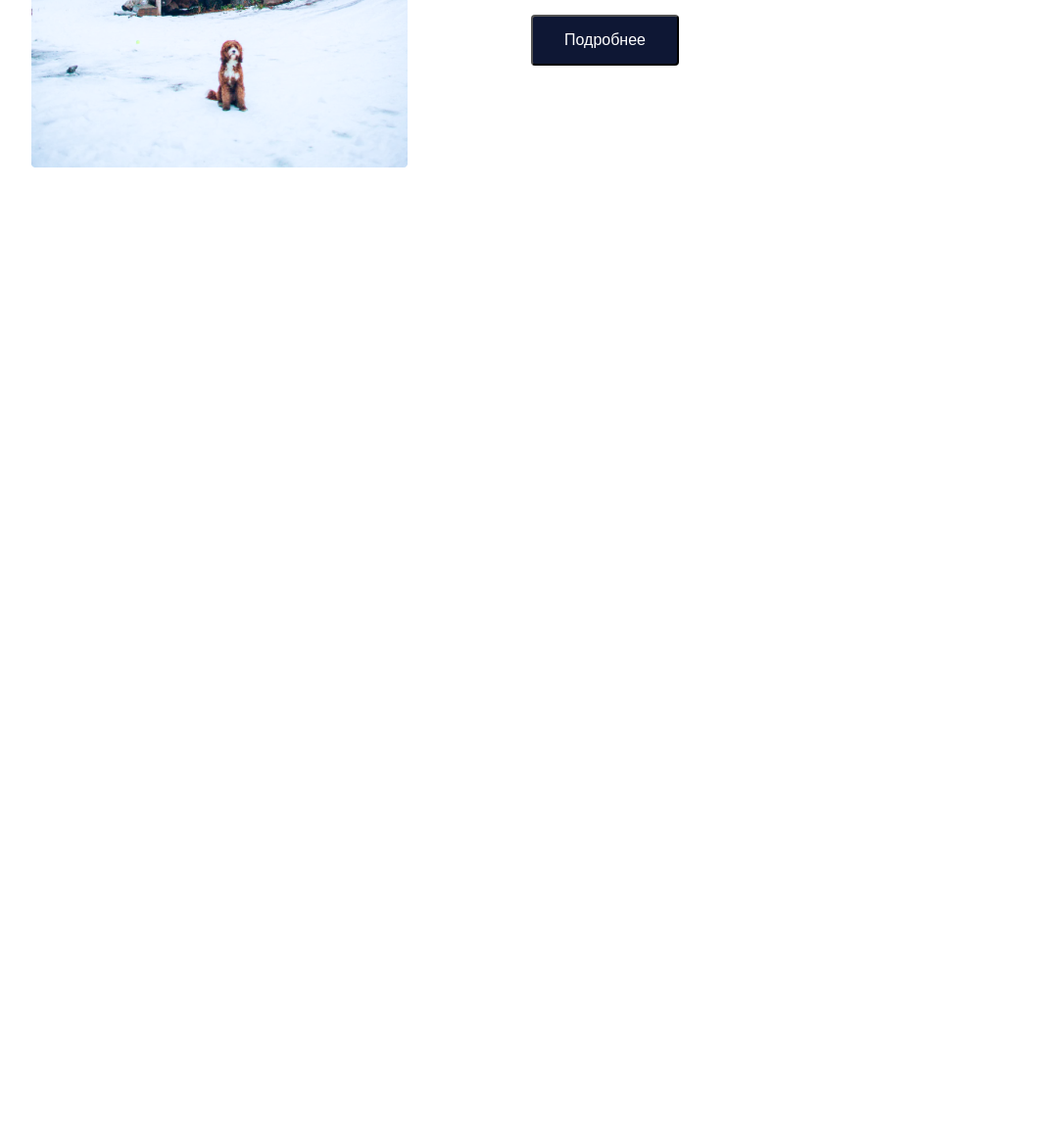
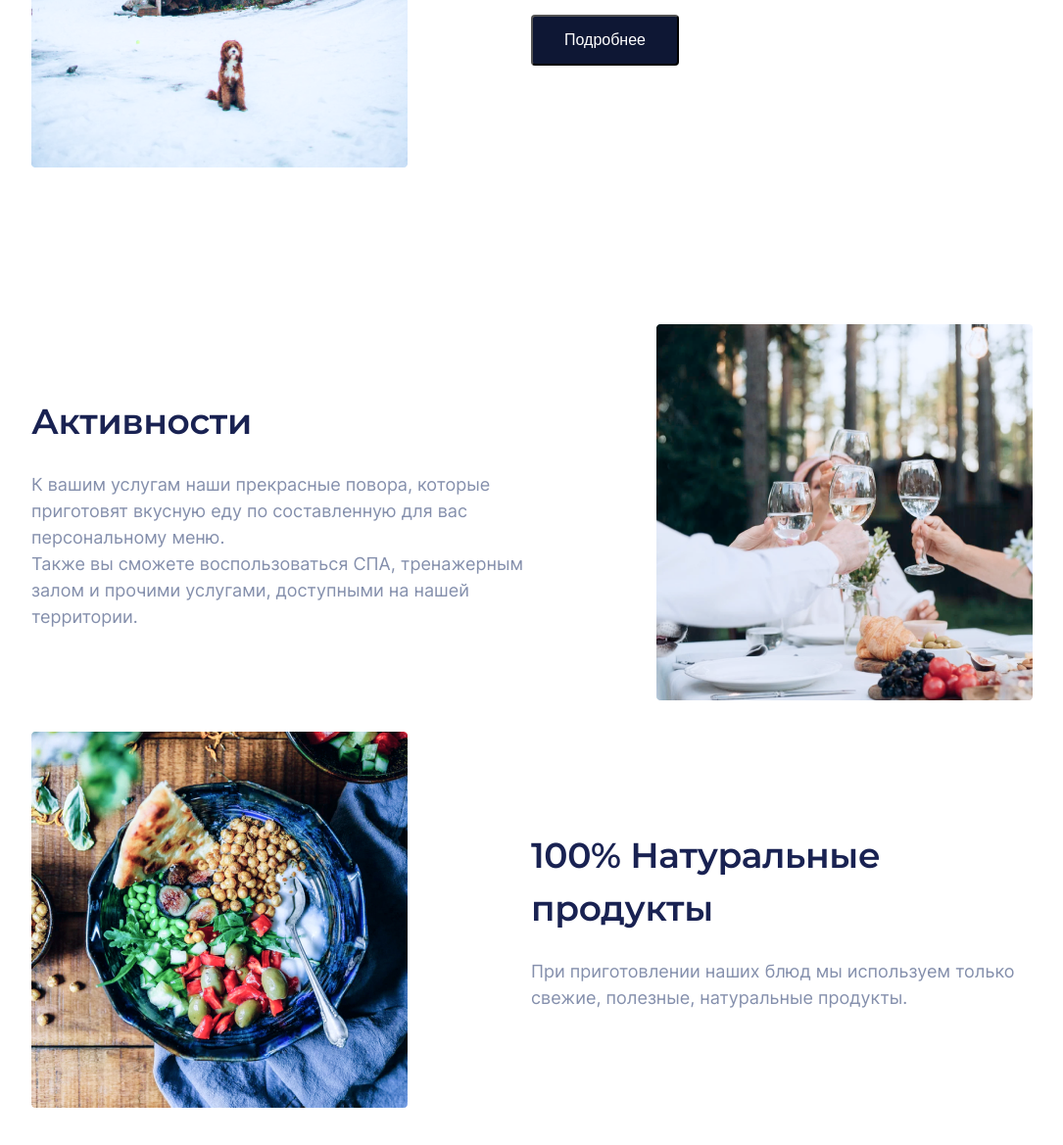
Before and after one commit to vstrogalev/hotel-booking, a plain HTML site: page index.html in a window 1280 px wide. Shown: the part 1475-2644 px from the top of the page at 98% size, without its empty margins (96-1181 px from the left). Before the commit the page ends 1734 px from the top, so only its background shows below. Drawn offline with Linux system fonts and the light colour scheme.

Commit message:
Benefits is done

```diff
--- a/index.html
+++ b/index.html
@@ -44,7 +44,7 @@
     </section>
 
     <section class="about">
-      <img src="images/about.png" alt="Двухэтажный дом в норвежском стиле" class="about__image">
+      <img src="images/about.png" alt="Двухэтажный дом в норвежском стиле" class="image">
 
       <div>
         <h2 class="section-title about__title">Уютный двухэтажный дом в норвежском стиле</h2>
@@ -54,7 +54,29 @@
         <button type="button" class="button">Подробнее</button>
       </div>
     </section>
+
+    <section class="benefits">
+      <div class="benefits__card">
+        <div class="benefits__card-text">
+          <h2 class="section-title">Активности</h2>
+          <p class="section-text">
+            К вашим услугам наши прекрасные повора, которые приготовят вкусную еду по составленную для вас персональному меню.<br>Также вы сможете воспользоваться СПА, тренажерным залом и прочими услугами, доступными на нашей территории.
+          </p>
+        </div>
+        <img src="images/benefits-01.png" alt="Чокаются бокалами" class="image">
+      </div>
+      <div class="benefits__card">
+        <img src="images/benefits-02.jpg" alt="Блюдо" class="image">
+        <div class="benefits__card-text">
+          <h2 class="section-title">100% Натуральные продукты</h2>
+          <p class="section-text">
+            При приготовлении наших блюд мы используем только свежие, полезные, натуральные продукты.
+          </p>
+        </div>
+      </div>
+    </section>
   </main>
+
   <footer class="footer">
 
   </footer>
--- a/styles/style.css
+++ b/styles/style.css
@@ -20,6 +20,11 @@
   color: #fff;
   border-radius: 4px;
   cursor: pointer;
+}
+
+.image {
+  width: 384px;
+  object-fit: cover;
 }
 
 .section-title {
@@ -178,11 +183,6 @@
   align-items: center;
 }
 
-.about__image {
-  width: 384px;
-  object-fit: cover;
-}
-
 .about__title {
   margin-bottom: 28px;
 }
@@ -191,6 +191,27 @@
   margin-bottom: 18px;
 }
 
+.benefits {
+  padding: 80px 120px;
+  display: flex;
+  flex-direction: column;
+  gap: 32px;
+}
+
+.benefits__card-text {
+  display: flex;
+  flex-direction: column;
+  gap: 24px;
+  max-width: 50%;
+}
+
+.benefits__card {
+  display: flex;
+  justify-content: start;
+  align-items: center;
+  gap: 126px;
+}
+
 
 
 .footer {
```
